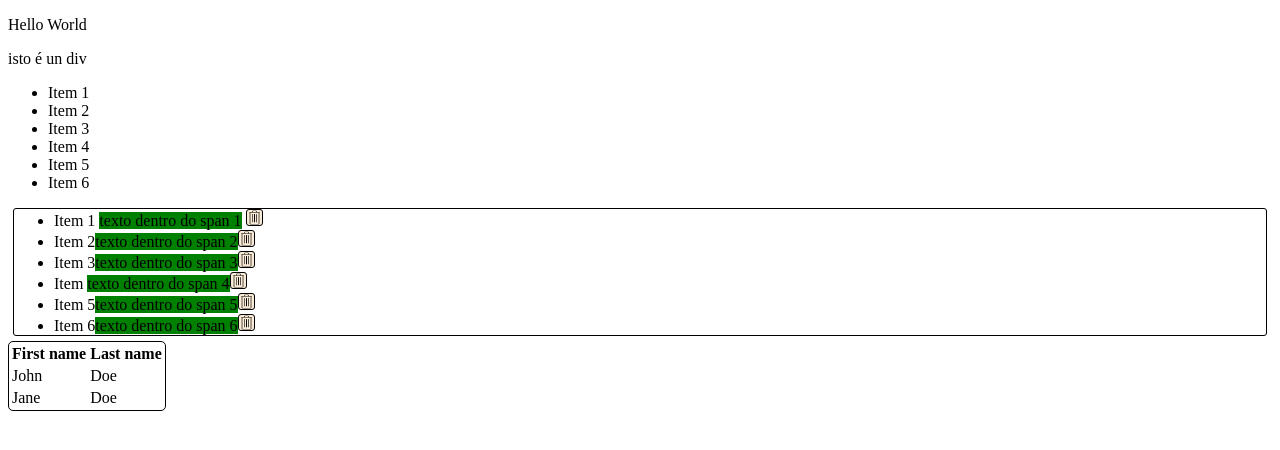
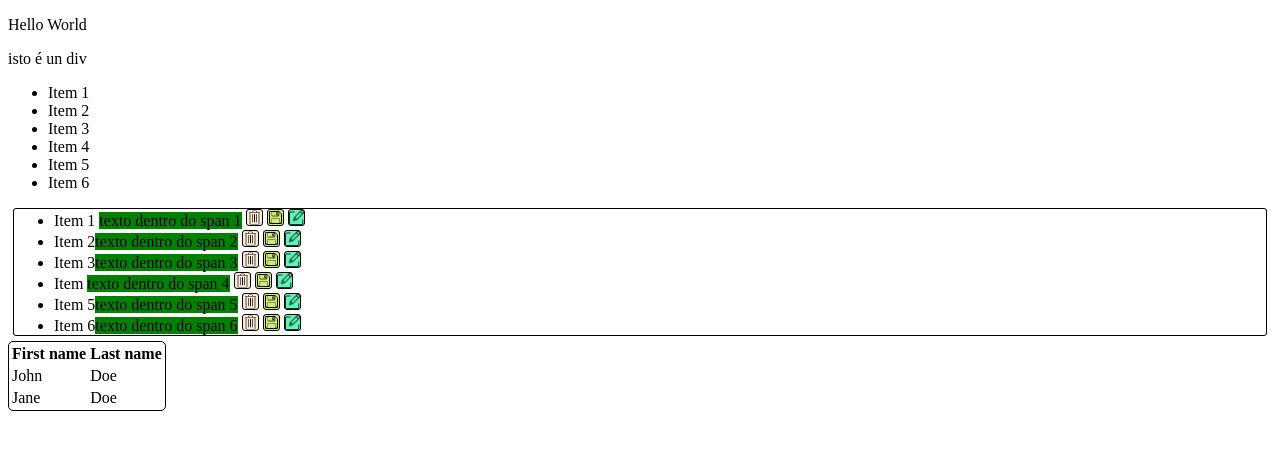
Before and after one commit to cursosisraelsp/exercicio-repaso-referencias, a website with bundled scripts: page static/index.html in a window 1280 px wide. Built offline with nearby package versions, Linux system fonts and the light colour scheme.

Commit message:
editar gardar e borrar

```diff
--- a/static/css/estilo.css
+++ b/static/css/estilo.css
@@ -27,10 +27,25 @@ span{
 }
 img{
     width: 15px;
-    background-color: antiquewhite;
     border: 1px solid;
     border-radius: 3px;
 }
-img:hover{
+img[name="eliminar"]{
+    background-color: antiquewhite;
+}
+img[name="guardar"]{
+    background-color: rgb(207, 234, 123);
+}
+img[name="eliminar"]:hover{
     background-color: red;
 }
+img[name="guardar"]:hover{
+    background-color: rgb(21, 255, 0);
+}
+
+img[name="editar"]{
+    background-color: rgb(97, 242, 182);
+}
+img[name="editar"]:hover{
+    background-color: rgb(36, 156, 193);
+}
--- a/static/index.html
+++ b/static/index.html
@@ -20,16 +20,39 @@
         <li>Item 6</li>
     </ul>
     <ul class="lista2">
-        <li>
+        <li contenteditable="false">
           Item 1
           <span>texto dentro do span 1</span>
           <img name="eliminar" src="./imaxes/eliminar-50.png"/>
+          <img name="guardar" src="./imaxes/guardar-50.png"/>
+          <img name="editar" src="./imaxes/editar.png"/>
         </li>
-        <li>Item 2<span>texto dentro do span 2</span><img name="eliminar" src="./imaxes/eliminar-50.png"/></li>
-        <li>Item 3<span>texto dentro do span 3</span><img name="eliminar" src="./imaxes/eliminar-50.png"/></li>
-        <li>Item <span>texto dentro do span 4</span><img name="eliminar" src="./imaxes/eliminar-50.png"/></li>
-        <li>Item 5<span>texto dentro do span 5</span><img name="eliminar" src="./imaxes/eliminar-50.png"/></li>
-        <li>Item 6<span>texto dentro do span 6</span><img name="eliminar" src="./imaxes/eliminar-50.png"/></li>
+        <li contenteditable="false">Item 2<span>texto dentro do span 2</span>
+          <img name="eliminar" src="./imaxes/eliminar-50.png"/>
+          <img name="guardar" src="./imaxes/guardar-50.png"/>
+           <img name="editar" src="./imaxes/editar.png"/>
+        </li>
+        <li contenteditable="false">Item 3<span>texto dentro do span 3</span>
+          <img name="eliminar" src="./imaxes/eliminar-50.png"/>
+          <img name="guardar" src="./imaxes/guardar-50.png"/>
+           <img name="editar" src="./imaxes/editar.png"/>
+        </li>
+        <li contenteditable="false">Item <span>texto dentro do span 4</span>
+          <img name="eliminar" src="./imaxes/eliminar-50.png"/>
+          <img name="guardar" src="./imaxes/guardar-50.png"/>
+           <img name="editar" src="./imaxes/editar.png"/>
+        </li>
+        <li contenteditable="false">Item 5<span>texto dentro do span 5</span>
+          <img name="eliminar" src="./imaxes/eliminar-50.png"/>
+          <img name="guardar" src="./imaxes/guardar-50.png"/>
+           <img name="editar" src="./imaxes/editar.png"/>
+
+        </li>
+        <li contenteditable="false">Item 6<span>texto dentro do span 6</span>
+          <img name="eliminar" src="./imaxes/eliminar-50.png"/>
+          <img name="guardar" src="./imaxes/guardar-50.png"/>
+           <img name="editar" src="./imaxes/editar.png"/>
+        </li>
     </ul>
 <table>
   <tr>
--- a/static/javascript/funcions/referencias.js
+++ b/static/javascript/funcions/referencias.js
@@ -1,5 +1,6 @@
 let refLista = document.querySelector(".lista");
 let refLista2 = document.querySelector(".lista2");
+let refListaImaxes = document.querySelectorAll("img")
 //let refImg = document.querySelector("img")
 // EXER 4
 // let ref1ParrafoDendeLista = refLista.children[0];// sitúo a referencia no primeiro dato da lista : Item 1
@@ -9,5 +10,6 @@ let ref1ParrafoDendeLista = refLista.children[2];// sitúo a referencia no prime
 export {
     ref1ParrafoDendeLista,
     refLista,
-    refLista2
+    refLista2,
+    refListaImaxes
 }
--- a/static/javascript/index.js
+++ b/static/javascript/index.js
@@ -1,7 +1,8 @@
 import {
     ref1ParrafoDendeLista,
     refLista,
-    refLista2
+    refLista2,
+    refListaImaxes
  } from "./funcions/referencias.js";
 
 /**
@@ -37,6 +38,7 @@ Lembra de referenciar a lista (‘ul’)
 correctamente.
 Emprega o evento “click”.
  */
+
 refLista2.addEventListener("click",(event)=>{
     //console.log("event",event)// NO MOMENTO QUE CLIQUE TRAE MOITA INFORMACIÓN DO ELEMENTO CLICADO
     console.log("event.target",event.target)// ELEMENTO ONDE CLICAS, SACA A ETIQUETA CLICADA
@@ -49,7 +51,45 @@ refLista2.addEventListener("click",(event)=>{
         // TEÑO QUE SITUARME DENDE O ELEMENTO CLICADO QUE NESTE CASO É img
         // ACCEDO O PAI mediante parentElement
         // UTILIZO remove() PARA BORRAR
-        //event.target.parentElement.remove()
-        console.log("clico a imaxen")
+        event.target.parentElement.remove()
+        //console.log("clico a imaxen")
+    }
+    if(event.target.getAttribute("name") == "guardar"){
+
+        console.log("clico imaxen gardar")
+        event.target.parentElement.contentEditable = false
+    }
+    if(event.target.getAttribute("name") == "editar"){
+
+        console.log("clico imaxen editar")
+         event.target.parentElement.contentEditable = true
     }
 })
+
+
+/**
+ * Exercicio 8
+Ca lista anterior:
+➢ Cómo seleccionarías todas a imaxes para podelas utilizar.
+➢ Cómo lle engadirías un evento a estas imaxes se che dixeran que sólo podes
+    utilizar estas para xenerar a referencia ? [se non entendes este enunciado,avísame]
+➢ Cando saibas cómo engadirlle o envento na imaxen:
+    ○ Fai que saque por consola o texto asociado a ese ‘li’
+    ○ Fai que saque por consola a referencia da lista
+ */
+// IMAXEN DE MANEIRA INDIVIDUAL
+/*
+refListaImaxes[0].addEventListener("click",()=>{
+    console.log("dfasdfa")
+})*/
+
+// TODAS AS IMAXES
+/*
+for(let imaxe of refListaImaxes){
+    imaxe.addEventListener("click",()=>{
+        console.log("imaxen clicada")
+        imaxe.parentElement.remove()
+    })
+}
+*/
+console.log(refListaImaxes)
```
Also changed, not shown: static/imaxes/editar.png (added), static/imaxes/guardar-50.png (added).
